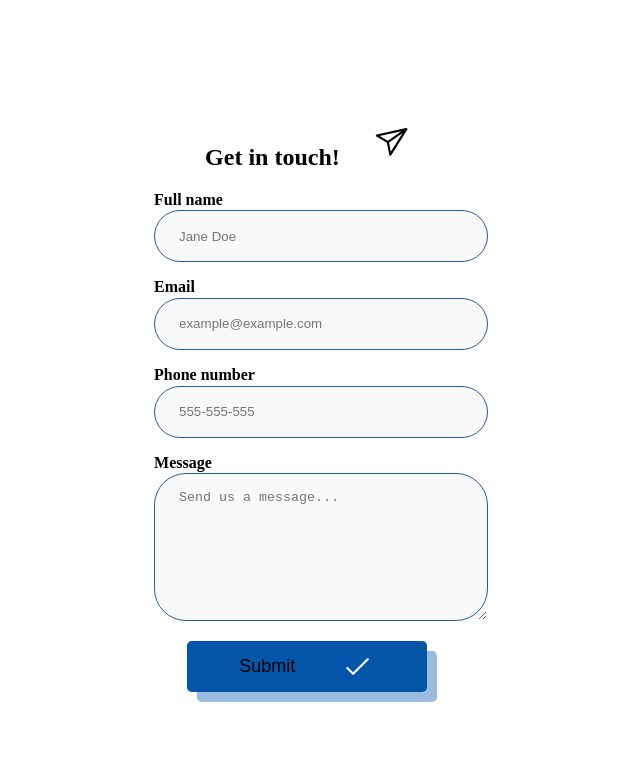
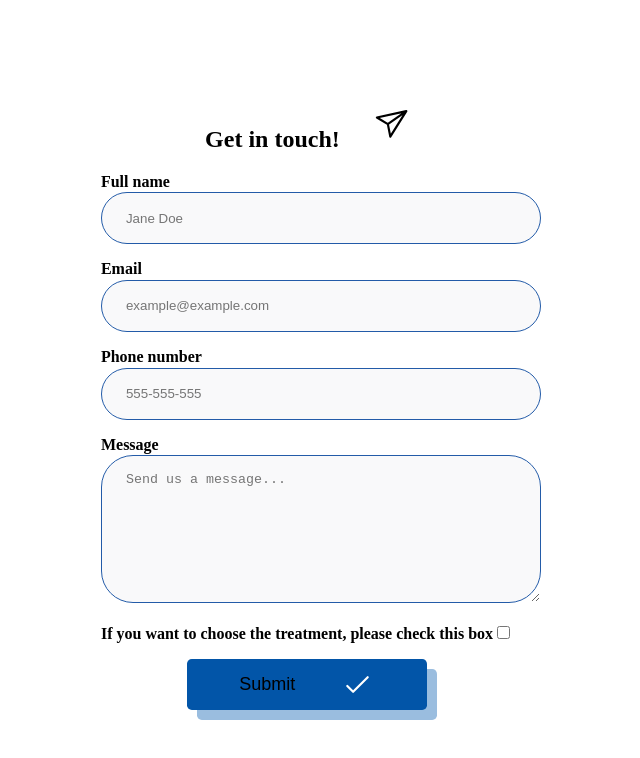
Before and after one commit to ArantxaDR/sending-form-api, a Next.js app: page / in a window 1280 px wide. Shown: the top 758 px of the page, without its empty margins (333-973 px from the left). Built offline with nearby package versions, Linux system fonts and the light colour scheme.

Commit message:
show select when checkbox is checked

```diff
--- a/app/form/page.js
+++ b/app/form/page.js
@@ -1,9 +1,11 @@
 'use client'
+import { useState } from 'react'
+import { v4 as uuidv4 } from 'uuid'
 import ButtonSubmit from '@/components/submitButton/page'
-import { v4 as uuidv4 } from 'uuid'
 import styles from './page.module.css'
 
 export default function Form () {
+  const [isChecked, setIsChecked] = useState(false)
   const handleSubmit = async (event) => {
     event.preventDefault()
     const formData = {
@@ -11,12 +13,14 @@ export default function Form () {
       fullName: event.target.fullName.value,
       email: event.target.email.value,
       phone: event.target.phone.value,
-      message: event.target.message.value
+      message: event.target.message.value,
+      checkbox: event.target.checked
     }
-    fetch('/api/form', {
-      method: 'POST',
-      body: JSON.stringify(formData)
-    })
+    // fetch('/api/form', {
+    //   method: 'POST',
+    //   body: JSON.stringify(formData)
+    // })
+    console.log(formData)
   }
   return (
     <form className={styles.form} onSubmit={handleSubmit}>
@@ -36,6 +40,19 @@ export default function Form () {
       <label className={styles.label} htmlFor='message'>Message
         <textarea className={styles.textarea} required type='text' name='message' placeholder='Send us a message...' minLength='10' />
       </label>
+      <label className={styles.label} htmlFor='checkbox'>If you want to choose the treatment, please check this box
+        <input type='checkbox' name='checkbox' checked={isChecked} onChange={e => setIsChecked(e.target.checked)} />
+      </label>
+      {
+        isChecked === false
+          ? null
+          : <select name='treatment' className={styles.input}>
+            <option disabled>Choose your treatment...</option>
+            <option>Mr.</option>
+            <option>Mrs.</option>
+          </select>
+      }
+
       <ButtonSubmit />
 
     </form>
```
